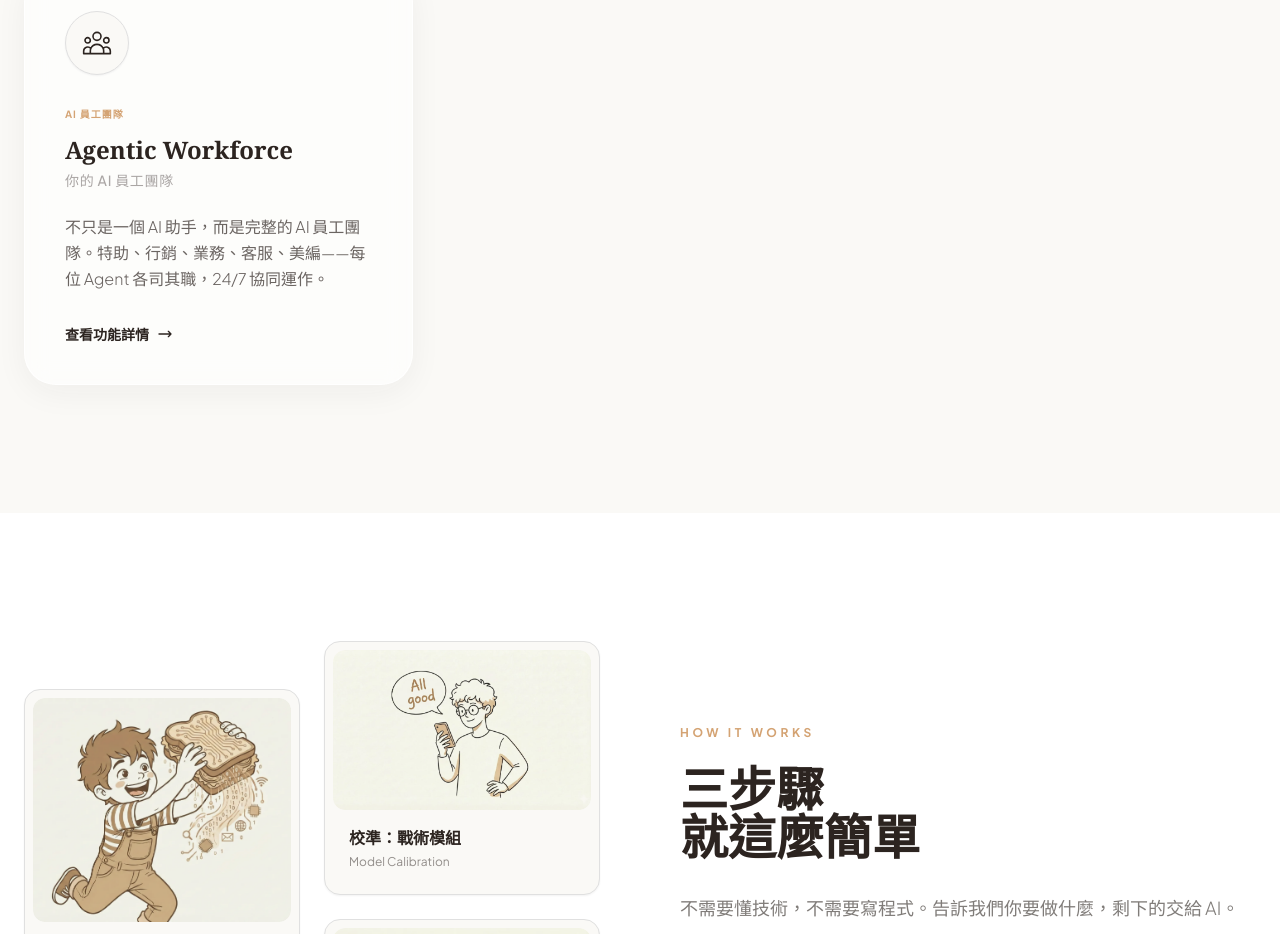
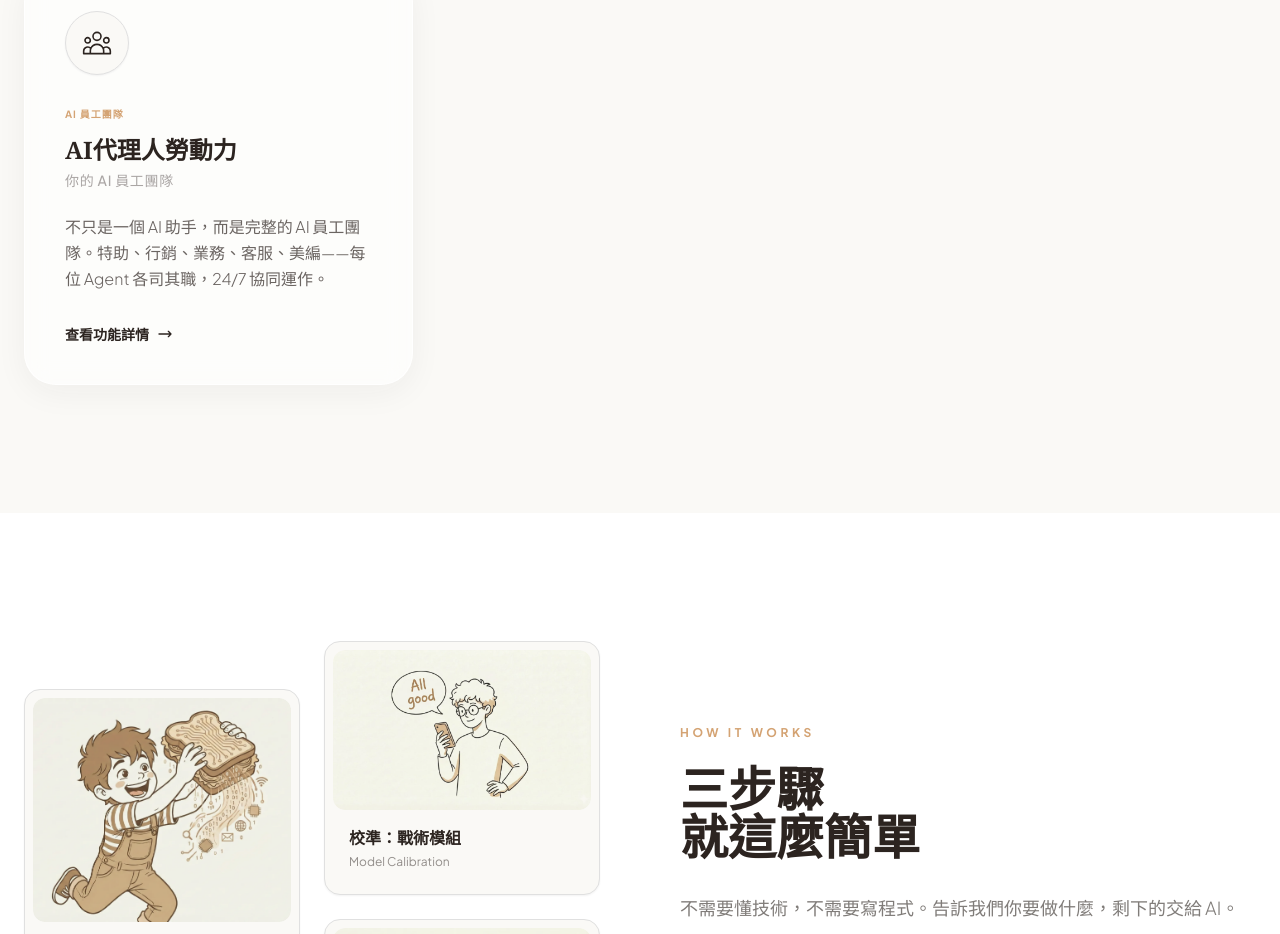
Before and after one commit to AlexChanshuo/DigitalHedgewebsite, a React (Vite) app: page / in a window 1280 px wide. Shown: the part 2498-3432 px from the top of the page. Built offline with nearby package versions, Linux system fonts and the light colour scheme.

Commit message:
Rename Agentic Workforce to AI代理人勞動力 (Chinese)
- Updated nav menu label
- Updated page title and SEO
- Updated badge and section headers
- Updated translations (zh)

```diff
--- a/locales/zh/translation.json
+++ b/locales/zh/translation.json
@@ -10,7 +10,7 @@
     "voiceOfChoice": "民選之聲 (Political Survey)",
     "salesAI": "語音 AI 業務 (Sales Agent)",
     "voiceSurvey": "語音 AI 調查 (Voice Survey)",
-    "agenticWorkforce": "Agentic Workforce"
+    "agenticWorkforce": "AI代理人勞動力"
   },
   "hero": {
     "badge": "Precision AI Extraction",
@@ -64,7 +64,7 @@
       },
       "agenticWorkforce": {
         "tag": "AI 員工團隊",
-        "title": "Agentic Workforce",
+        "title": "AI代理人勞動力",
         "subtitle": "你的 AI 員工團隊",
         "description": "不只是一個 AI 助手，而是完整的 AI 員工團隊。特助、行銷、業務、客服、美編——每位 Agent 各司其職，24/7 協同運作。"
       }
--- a/pages/AgenticWorkforce.tsx
+++ b/pages/AgenticWorkforce.tsx
@@ -256,14 +256,14 @@ const AgenticWorkforce: React.FC<AgenticWorkforceProps> = ({ onBack, onOpenDemo
   return (
     <div className="min-h-screen bg-[#FAF9F6]">
       <SEO
-        title="Agentic Workforce | AI 員工團隊 | Pain Point"
+        title="AI代理人勞動力 | AI 員工團隊 | Pain Point"
         description="打造你的專屬 AI 員工團隊。從個人特助到企業級部門，選擇適合你的方案，讓 AI 處理瑣事，你專注重要的事。"
         url="/agentic-workforce"
       />
       <BreadcrumbSchema
         items={[
           { name: '首頁', url: '/' },
-          { name: 'Agentic Workforce' }
+          { name: 'AI代理人勞動力' }
         ]}
       />
 
@@ -288,7 +288,7 @@ const AgenticWorkforce: React.FC<AgenticWorkforceProps> = ({ onBack, onOpenDemo
           <div className="text-center mb-16">
             <div className="inline-flex items-center space-x-2 px-4 py-2 rounded-full bg-gradient-to-r from-[#D4A373]/20 to-[#D4A373]/10 text-[#D4A373] text-xs uppercase tracking-widest font-bold mb-6">
               <span className="w-2 h-2 rounded-full bg-[#D4A373] animate-pulse"></span>
-              <span>Agentic Workforce</span>
+              <span>AI代理人勞動力</span>
             </div>
 
             <h1 className="text-5xl md:text-7xl font-bold mb-8 leading-tight text-[#2C2420] font-serif">
@@ -335,11 +335,11 @@ const AgenticWorkforce: React.FC<AgenticWorkforceProps> = ({ onBack, onOpenDemo
         </div>
       </section>
 
-      {/* Why Agentic Workforce */}
+      {/* Why AI代理人勞動力 */}
       <section className="py-20 px-6 bg-[#2C2420] text-white">
         <div className="max-w-6xl mx-auto">
           <h2 className="text-3xl md:text-4xl font-bold mb-6 text-center font-serif">為什麼需要 AI 員工團隊？</h2>
-          <p className="text-white/60 text-center mb-12 max-w-2xl mx-auto">傳統 AI 助手只能一對一，而 Agentic Workforce 是一整個團隊</p>
+          <p className="text-white/60 text-center mb-12 max-w-2xl mx-auto">傳統 AI 助手只能一對一，而 AI代理人勞動力 是一整個團隊</p>
 
           <div className="grid md:grid-cols-3 gap-8">
             <div className="bg-white/5 backdrop-blur-sm p-8 rounded-3xl border border-white/10">
```
